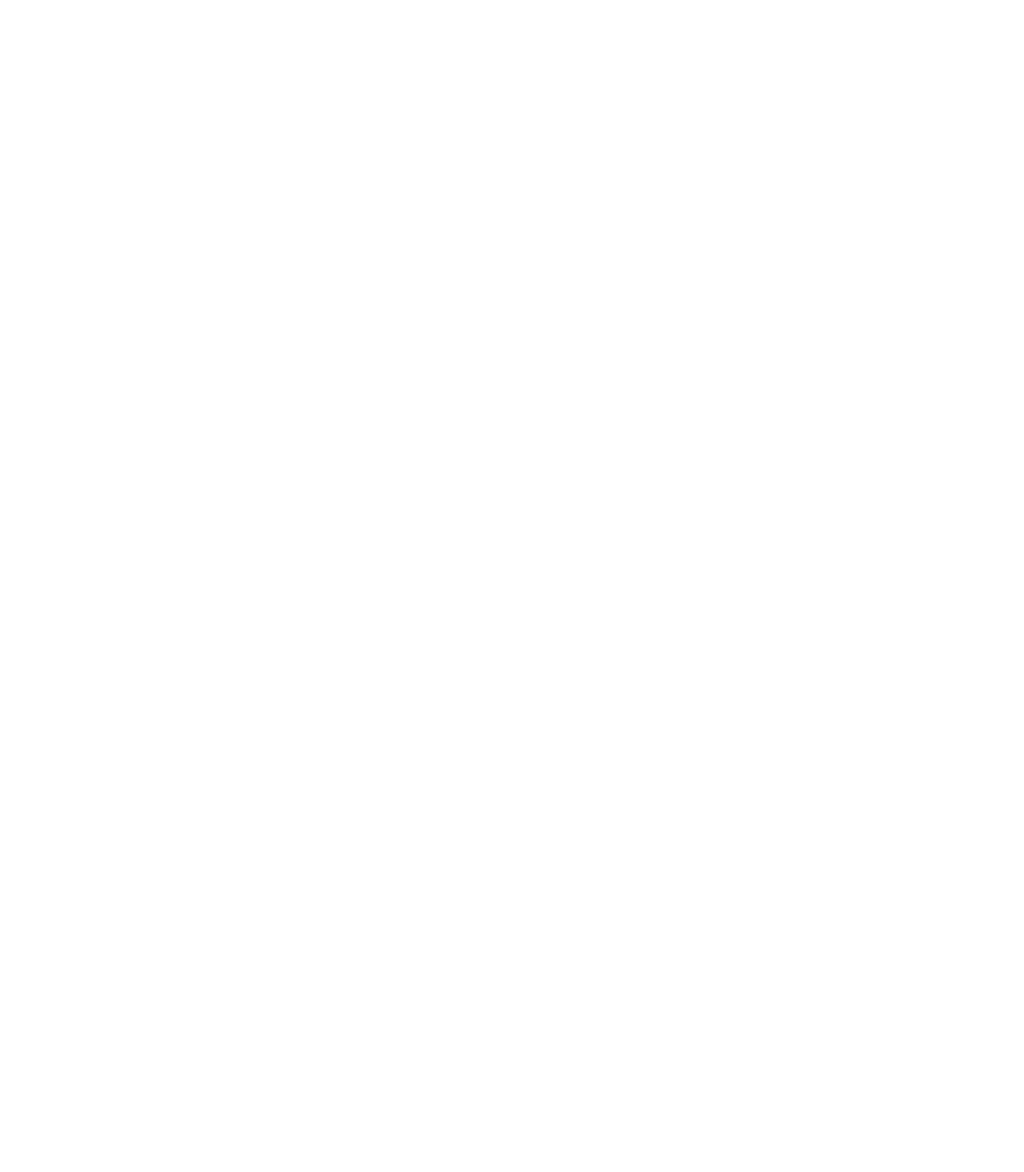
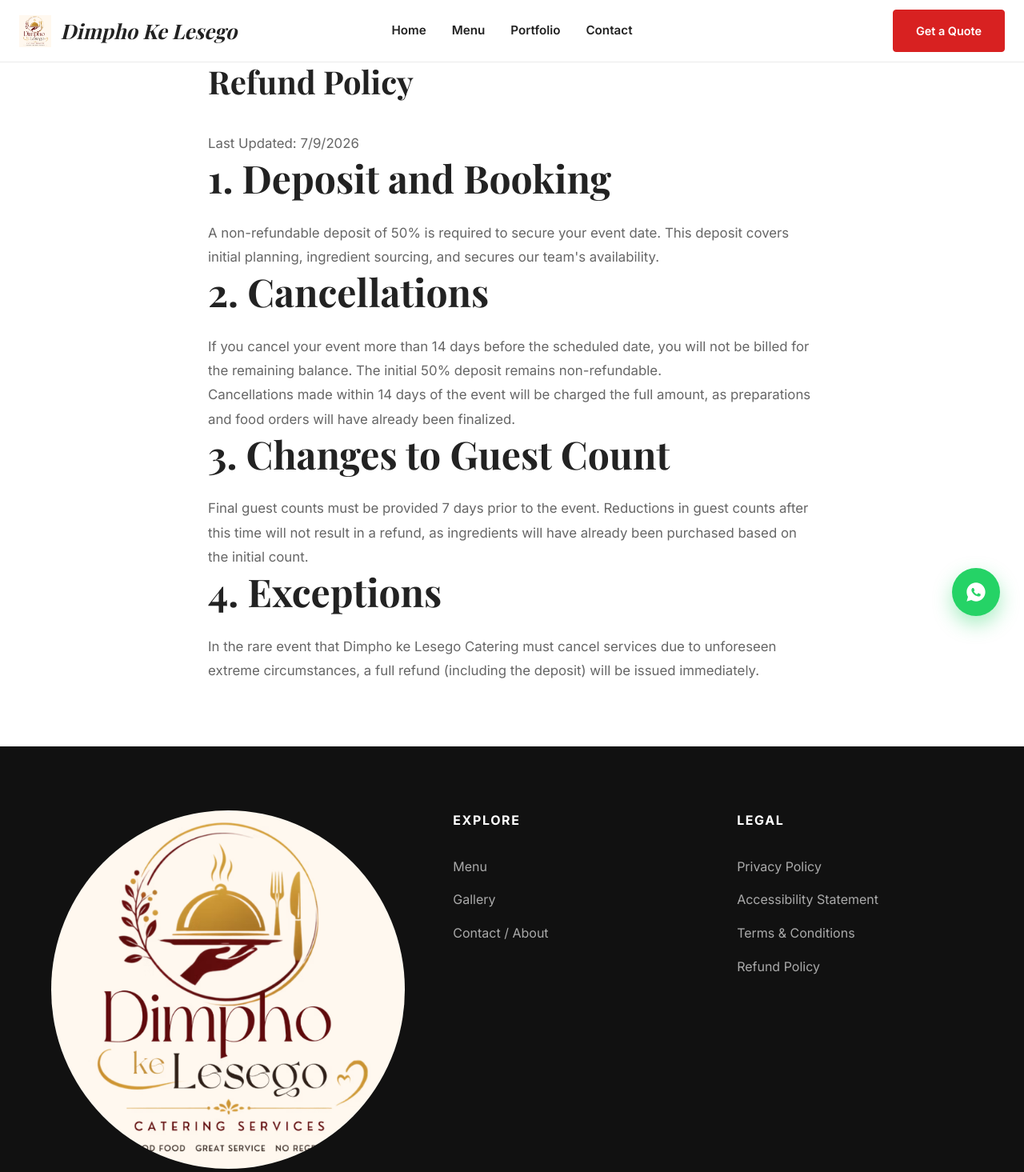
Before and after one commit to BYM1127/DkLC, a React (Vite) app in the folder frontend/: page /refund-policy in a window 1280 px wide. Before the commit this address had no page. Shown: the top 1465 px of the page at 80% size. Before the commit the page ends 800 px from the top, so only its background shows below. Built offline with nearby package versions, Linux system fonts and the light colour scheme.

Commit message:
feat: add legal pages and refund policy notice to quotes

```diff
--- a/frontend/src/App.tsx
+++ b/frontend/src/App.tsx
@@ -8,6 +8,7 @@
 import { Contact } from './pages/Contact';
 import { Quote } from './pages/Quote';
 import { BuildMenu } from './pages/BuildMenu';
+import { PrivacyPolicy, TermsAndConditions, RefundPolicy, AccessibilityStatement } from './pages/Legal';
 import { AdminAuthProvider } from './context/AdminAuthContext';
 import { AdminLayout } from './pages/admin/AdminLayout';
 import { AdminLogin } from './pages/admin/AdminLogin';
@@ -73,6 +74,12 @@
         <Route path="/about" element={<PublicLayout><Contact /></PublicLayout>} />
         <Route path="/quote" element={<PublicLayout><Quote /></PublicLayout>} />
 
+        {/* Legal Routes */}
+        <Route path="/privacy-policy" element={<PublicLayout><PrivacyPolicy /></PublicLayout>} />
+        <Route path="/accessibility" element={<PublicLayout><AccessibilityStatement /></PublicLayout>} />
+        <Route path="/terms" element={<PublicLayout><TermsAndConditions /></PublicLayout>} />
+        <Route path="/refund-policy" element={<PublicLayout><RefundPolicy /></PublicLayout>} />
+
         {/* Admin routes — own layout, no public Navbar/Footer */}
         <Route path="/admin/login" element={
           <AdminAuthProvider>
--- a/frontend/src/components/Footer.tsx
+++ b/frontend/src/components/Footer.tsx
@@ -21,10 +21,10 @@
       </div>
       <div>
         <h4>Legal</h4>
-        <a href="#" className="footer-link">Privacy Policy</a>
-        <a href="#" className="footer-link">Accessibility Statement</a>
-        <a href="#" className="footer-link">Terms & Conditions</a>
-        <a href="#" className="footer-link">Refund Policy</a>
+        <Link to="/privacy-policy" className="footer-link">Privacy Policy</Link>
+        <Link to="/accessibility" className="footer-link">Accessibility Statement</Link>
+        <Link to="/terms" className="footer-link">Terms & Conditions</Link>
+        <Link to="/refund-policy" className="footer-link">Refund Policy</Link>
       </div>
     </div>
     <div className="footer-bottom">
--- /dev/null
+++ b/frontend/src/pages/Legal.tsx
@@ -0,0 +1,105 @@
+import React from 'react';
+
+type LegalPageProps = {
+  title: string;
+  content: React.ReactNode;
+};
+
+export const LegalPage: React.FC<LegalPageProps> = ({ title, content }) => {
+  return (
+    <div className="legal-page">
+      <div className="container" style={{ padding: '80px 20px', maxWidth: '800px', margin: '0 auto' }}>
+        <h1 style={{ fontSize: '2.5rem', marginBottom: '40px', color: 'var(--text-main)' }}>{title}</h1>
+        <div className="legal-content" style={{ lineHeight: '1.8', color: 'var(--ink-soft)' }}>
+          {content}
+        </div>
+      </div>
+    </div>
+  );
+};
+
+export const PrivacyPolicy = () => (
+  <LegalPage
+    title="Privacy Policy"
+    content={
+      <>
+        <p>Last Updated: {new Date().toLocaleDateString()}</p>
+        <h2>1. Introduction</h2>
+        <p>Welcome to Dimpho ke Lesego Catering. We are committed to protecting your personal information and your right to privacy.</p>
+
+        <h2>2. Information We Collect</h2>
+        <p>We collect personal information that you provide to us, such as name, address, contact information, passwords and security data, and payment information.</p>
+
+        <h2>3. How We Use Your Information</h2>
+        <p>We use personal information collected via our website for a variety of business purposes described below. We process your personal information for these purposes in reliance on our legitimate business interests, in order to enter into or perform a contract with you, with your consent, and/or for compliance with our legal obligations.</p>
+
+        <h2>4. Will Your Information Be Shared With Anyone?</h2>
+        <p>We only share information with your consent, to comply with laws, to provide you with services, to protect your rights, or to fulfill business obligations.</p>
+      </>
+    }
+  />
+);
+
+export const TermsAndConditions = () => (
+  <LegalPage
+    title="Terms & Conditions"
+    content={
+      <>
+        <p>Last Updated: {new Date().toLocaleDateString()}</p>
+        <h2>1. Agreement to Terms</h2>
+        <p>These Terms and Conditions constitute a legally binding agreement made between you and Dimpho ke Lesego Catering, concerning your access to and use of our website and catering services.</p>
+
+        <h2>2. Services</h2>
+        <p>We provide professional catering services. All quotes provided are subject to our availability and must be formally accepted before services are secured.</p>
+
+        <h2>3. Payment Terms</h2>
+        <p>A deposit is required to secure your booking. Full payment details and deadlines will be outlined in your final quote and invoice.</p>
+
+        <h2>4. Cancellations</h2>
+        <p>Please refer to our Refund Policy for detailed information regarding cancellations and deposits.</p>
+      </>
+    }
+  />
+);
+
+export const RefundPolicy = () => (
+  <LegalPage
+    title="Refund Policy"
+    content={
+      <>
+        <p>Last Updated: {new Date().toLocaleDateString()}</p>
+        <h2>1. Deposit and Booking</h2>
+        <p>A non-refundable deposit of 50% is required to secure your event date. This deposit covers initial planning, ingredient sourcing, and secures our team's availability.</p>
+
+        <h2>2. Cancellations</h2>
+        <p>If you cancel your event more than 14 days before the scheduled date, you will not be billed for the remaining balance. The initial 50% deposit remains non-refundable.</p>
+        <p>Cancellations made within 14 days of the event will be charged the full amount, as preparations and food orders will have already been finalized.</p>
+
+        <h2>3. Changes to Guest Count</h2>
+        <p>Final guest counts must be provided 7 days prior to the event. Reductions in guest counts after this time will not result in a refund, as ingredients will have already been purchased based on the initial count.</p>
+
+        <h2>4. Exceptions</h2>
+        <p>In the rare event that Dimpho ke Lesego Catering must cancel services due to unforeseen extreme circumstances, a full refund (including the deposit) will be issued immediately.</p>
+      </>
+    }
+  />
+);
+
+export const AccessibilityStatement = () => (
+  <LegalPage
+    title="Accessibility Statement"
+    content={
+      <>
+        <p>Last Updated: {new Date().toLocaleDateString()}</p>
+        <h2>Our Commitment</h2>
+        <p>Dimpho ke Lesego Catering is committed to ensuring digital accessibility for people with disabilities. We are continually improving the user experience for everyone, and applying the relevant accessibility standards.</p>
+
+        <h2>Conformance Status</h2>
+        <p>The Web Content Accessibility Guidelines (WCAG) defines requirements for designers and developers to improve accessibility for people with disabilities. We strive to maintain WCAG 2.1 Level AA conformance.</p>
+
+        <h2>Feedback</h2>
+        <p>We welcome your feedback on the accessibility of our website. Please let us know if you encounter accessibility barriers by contacting us via our contact page.</p>
+      </>
+    }
+  />
+);
--- a/frontend/src/pages/Quote.tsx
+++ b/frontend/src/pages/Quote.tsx
@@ -56,6 +56,9 @@
         <div className="wrap" style={{ maxWidth: '600px', margin: '0 auto', background: 'white', padding: '60px 40px', borderRadius: 'var(--radius)', border: '1px solid var(--border-subtle)', boxShadow: 'var(--shadow-lg)' }}>
           <h2 style={{ color: 'var(--burgundy)', marginBottom: '16px', fontFamily: 'var(--display)' }}>Quote Request Received</h2>
           <p style={{ fontSize: '1.1rem', marginBottom: '30px', color: 'var(--text-muted)' }}>Thank you, {formData.name}. We have received your details and will get back to you shortly with a personalized quote for your event at {formData.venueLocation || 'your venue'}.</p>
+          <div style={{ marginBottom: '30px', padding: '16px', background: 'var(--bg-alt)', borderRadius: 'var(--radius-sm)', fontSize: '0.9rem' }}>
+            While you wait, please familiarize yourself with our <Link to="/refund-policy" style={{ textDecoration: 'underline', color: 'var(--text-main)', fontWeight: 600 }}>Refund Policy</Link> and <Link to="/terms" style={{ textDecoration: 'underline', color: 'var(--text-main)', fontWeight: 600 }}>Terms & Conditions</Link>.
+          </div>
           <Link to="/" className="btn btn-outline" style={{ color: 'var(--text-main)', borderColor: 'var(--text-main)' }}>Return to Home</Link>
         </div>
       </section>
@@ -170,7 +173,10 @@
 
             </div>
 
-            <div style={{ marginTop: '48px', paddingTop: '32px', borderTop: '1px solid var(--border-subtle)', textAlign: 'right' }}>
+            <div style={{ marginTop: '48px', paddingTop: '32px', borderTop: '1px solid var(--border-subtle)', display: 'flex', flexDirection: 'column', alignItems: 'flex-end', gap: '16px' }}>
+              <div style={{ fontSize: '0.85rem', color: 'var(--text-muted)' }}>
+                By submitting this quote request, you agree to our <Link to="/refund-policy" style={{ textDecoration: 'underline', color: 'var(--text-main)' }}>Refund Policy</Link> and <Link to="/terms" style={{ textDecoration: 'underline', color: 'var(--text-main)' }}>Terms & Conditions</Link>.
+              </div>
               <button type="submit" className="btn btn-primary" style={{ padding: '16px 48px', fontSize: '1rem' }} disabled={status === 'submitting'}>
                 {status === 'submitting' ? 'Submitting...' : 'Request Quote'}
               </button>
```
